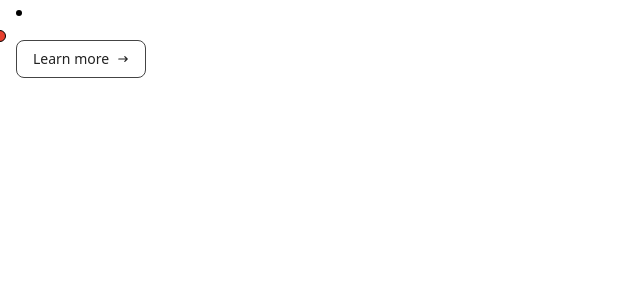
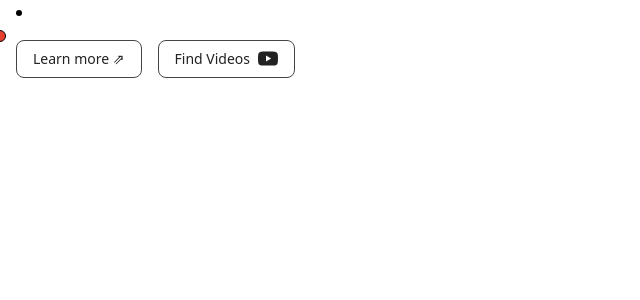
Before and after one commit to devarshi-ap/wikiwow, a Next.js app: page /components/TimelineEvent in a window 1280 px wide. Shown: the top 300 px of the page, without its empty margins (0-640 px from the left). Built offline with nearby package versions, Linux system fonts and the light colour scheme.

Commit message:
implement yt wrapper

```diff
--- a/pages/components/TimelineEvent.js
+++ b/pages/components/TimelineEvent.js
@@ -1,12 +1,47 @@
+{/* <Image src={thumbnails[0]} height="150px" width="200px" alt="thumbnail"/> */}
+import { useState } from 'react';
+import { BsYoutube } from 'react-icons/bs'
+var search = require('youtube-search');
+
+var opts = {
+    maxResults: 2,
+    key: 'AIzaSyANoOQ1DSALlagcXLOpoxw8vRF9XU2ceUg',
+};
+
 export default function TimelineEvent({evnt_date, title, description, url}) {
+
+    const [videos, setVideos] = useState([])
+    const [showVids, setShowVids] = useState(false);
+    // const [thumbnails, setThumbnails] = useState([])
+
+    const searchVideo = () => {
+        search(title, opts, function (err, results) {
+            if (err) return console.log(err);
+            setVideos([results[0], results[1]]);
+            // setThumbnails([results[0].thumbnails.high.url, results[1].thumbnails.high.url])
+        });
+        setShowVids(!showVids);
+    }
 
     return (
         <li className="mb-10 ml-4">
             <div className="absolute w-3 h-3 rounded-full mt-1.5 -left-1.5 bg-orange border border-black"></div>
             <time className="mb-1 text-sm font-normal leading-none text-gray">{evnt_date}</time>
             <h3 className="text-lg mb-2 font-semibold text-dark_gray" data-cy="evnt-title">{title}</h3>
-            <p className="mb-4 mt-1 text-base font-normal text-gray">{description}</p>
-            <a href={url} className="inline-flex items-center py-2 px-4 text-sm font-medium text-dark_gray bg-white rounded-lg border border-gray hover:bg-gradient-to-tl focus:z-10 focus:ring-4 focus:outline-none focus:text-blue">Learn more <svg className="ml-2 w-3 h-3" fill="currentColor" viewBox="0 0 20 20" xmlns="http://www.w3.org/2000/svg"><path fillRule="evenodd" d="M12.293 5.293a1 1 0 011.414 0l4 4a1 1 0 010 1.414l-4 4a1 1 0 01-1.414-1.414L14.586 11H3a1 1 0 110-2h11.586l-2.293-2.293a1 1 0 010-1.414z" clipRule="evenodd"></path></svg></a>
+            <p className="mb-4 mt-1 text-base font-normal text-gray" onClick={searchVideo}>{description}</p>
+            <a href={url} className="inline-flex items-center py-2 px-4 text-sm font-medium text-dark_gray bg-white rounded-lg border border-gray hover:bg-gradient-to-tl focus:z-10 focus:ring-4 focus:outline-none focus:text-blue">Learn more ⇗</a>
+            <button className="inline-flex items-center py-2 px-4 ml-4 text-sm font-medium text-dark_gray bg-white rounded-lg border border-gray hover:bg-gradient-to-tl focus:z-10 focus:ring-4 focus:outline-none focus:text-blue" onClick={searchVideo}>{showVids ? "Hide" : "Find"} Videos <BsYoutube className="text-xl ml-2"/></button>
+
+            {videos.length > 0 && showVids && (
+                <ol className='border border-1 rounded-md w-fit p-4 mt-4 bg-white font-semibold text-sm text-blue'>
+                    <li className='mb-4'>
+                        ‣ <a href={videos[0].link} className="underline">{videos[0].title}</a>
+                    </li>
+                    <li>
+                        ‣ <a href={videos[1].link} className="underline">{videos[1].title}</a>
+                    </li>
+                </ol>
+            )}
         </li>
     )
 }
```
